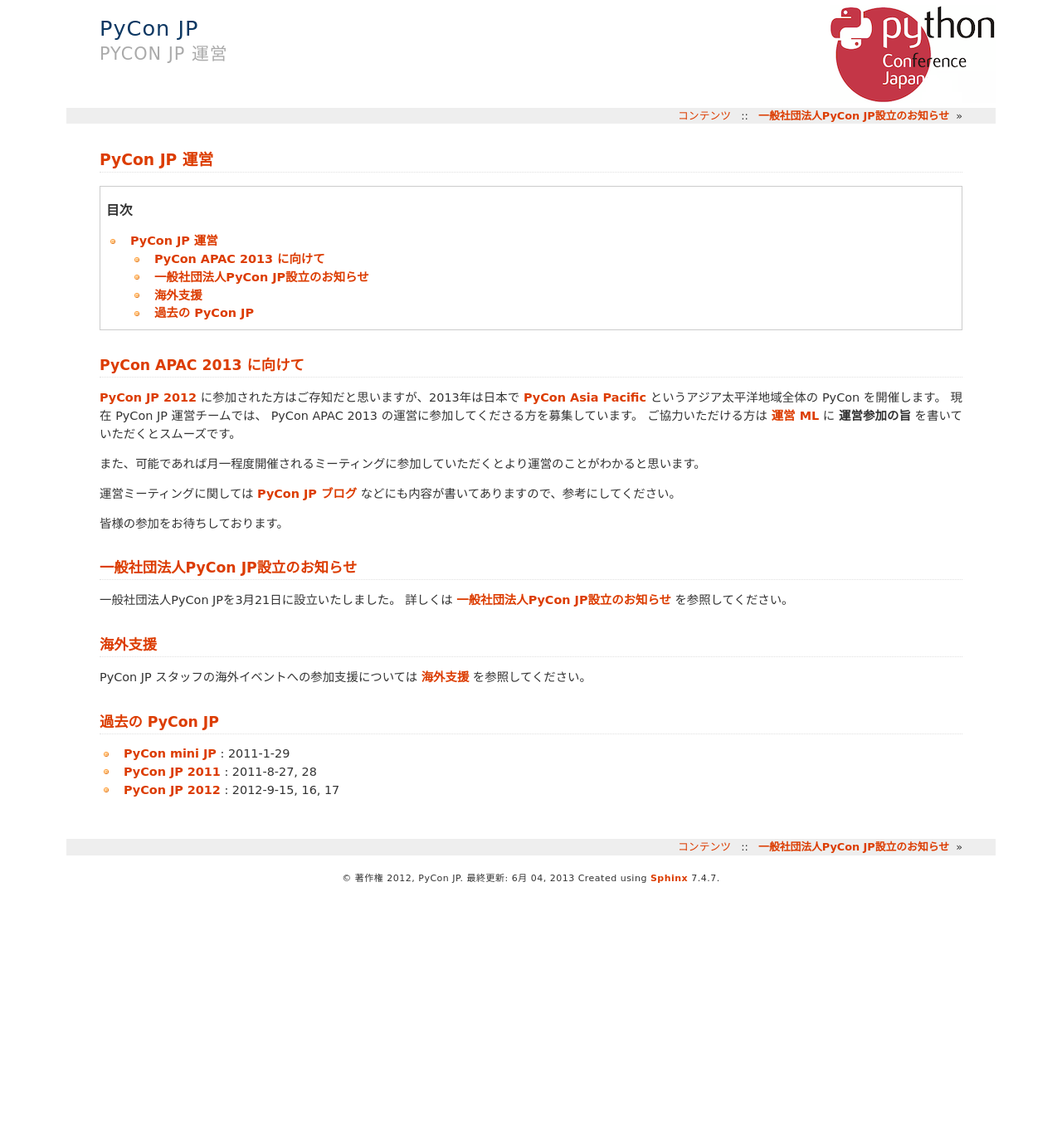
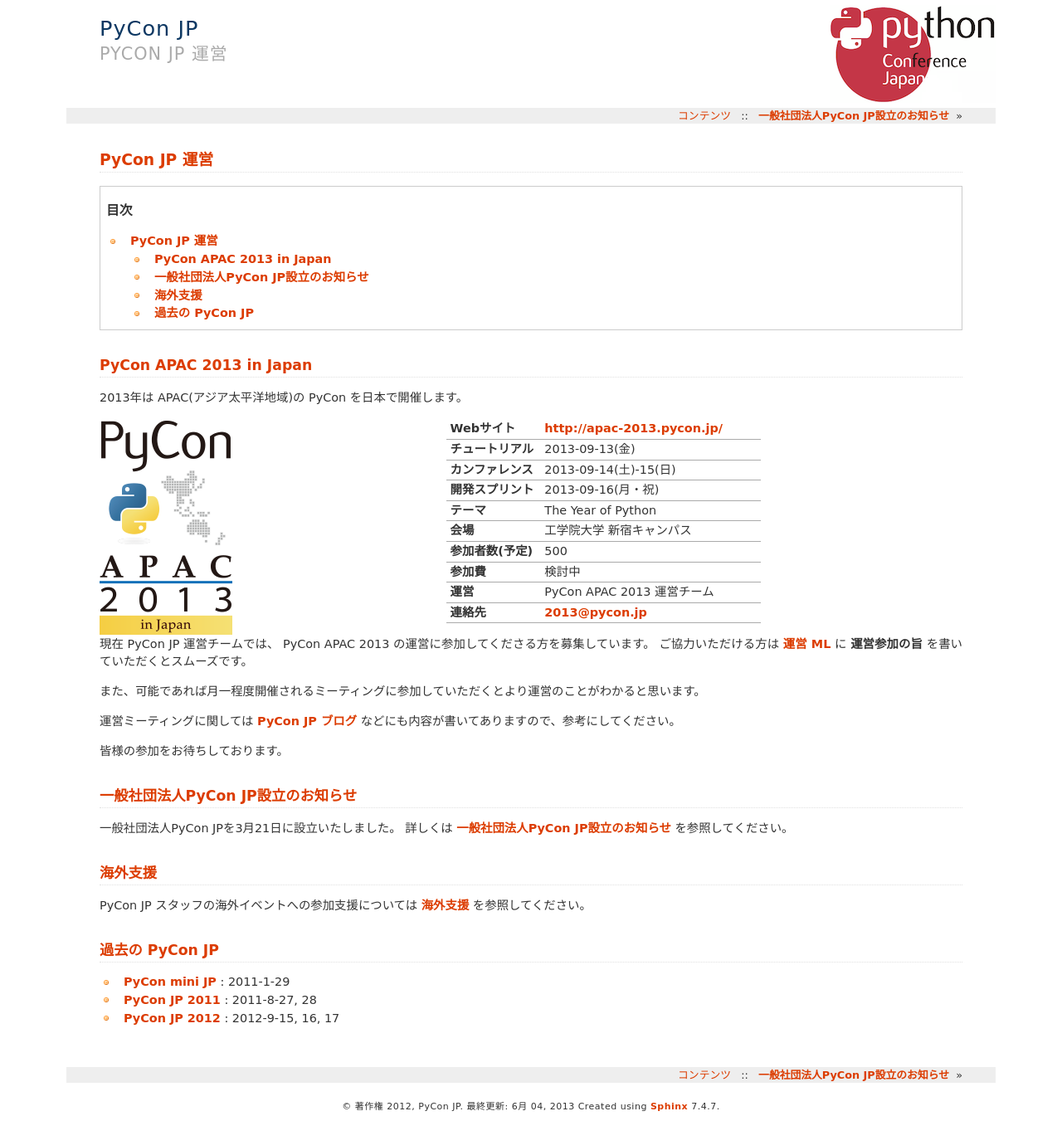
Before and after one commit to pyconjp/www.pycon.jp, a Sphinx documentation site: the page built from source/index.rst, in a window 1280 px wide. Shown: the whole page at 83% size. Built offline with Sphinx 7.4.7, drawn with Linux system fonts in a browser that asks for light colours; before the commit the page ends 1076 px from its top, so only the background shows below that.

Commit message:
add pycon apac 2013 overview

```diff
--- a/source/index.rst
+++ b/source/index.rst
@@ -11,10 +11,39 @@
 .. contents:: 目次
 
 
-PyCon APAC 2013 に向けて
+PyCon APAC 2013 in Japan
 ========================
+2013年は APAC(アジア太平洋地域)の PyCon を日本で開催します。
 
-`PyCon JP 2012 <http://2012.pycon.jp>`_ に参加された方はご存知だと思いますが、2013年は日本で `PyCon Asia Pacific <http://apac-2013.pycon.jp/>`_ というアジア太平洋地域全体の PyCon を開催します。
+.. image:: /_static/apsc2013_pycon_logo.png
+   :align: left
+   :alt: PyCon APAC 2013 in Japan logo
+
+.. list-table::
+   :widths: 30 70
+   :stub-columns: 1
+
+   * - Webサイト
+     - http://apac-2013.pycon.jp/
+   * - チュートリアル
+     - 2013-09-13(金)
+   * - カンファレンス
+     - 2013-09-14(土)-15(日)
+   * - 開発スプリント
+     - 2013-09-16(月・祝)
+   * - テーマ
+     - The Year of Python
+   * - 会場
+     - 工学院大学 新宿キャンパス
+   * - 参加者数(予定)
+     - 500
+   * - 参加費
+     - 検討中
+   * - 運営
+     - PyCon APAC 2013 運営チーム
+   * - 連絡先
+     - 2013@pycon.jp
+
 現在 PyCon JP 運営チームでは、 PyCon APAC 2013 の運営に参加してくださる方を募集しています。
 ご協力いただける方は `運営 ML <http://groups.google.com/group/pycon-organizers-jp>`_ に **運営参加の旨** を書いていただくとスムーズです。
 
```
Also changed, not shown: source/_static/apsc2013_pycon_logo.png (added).
